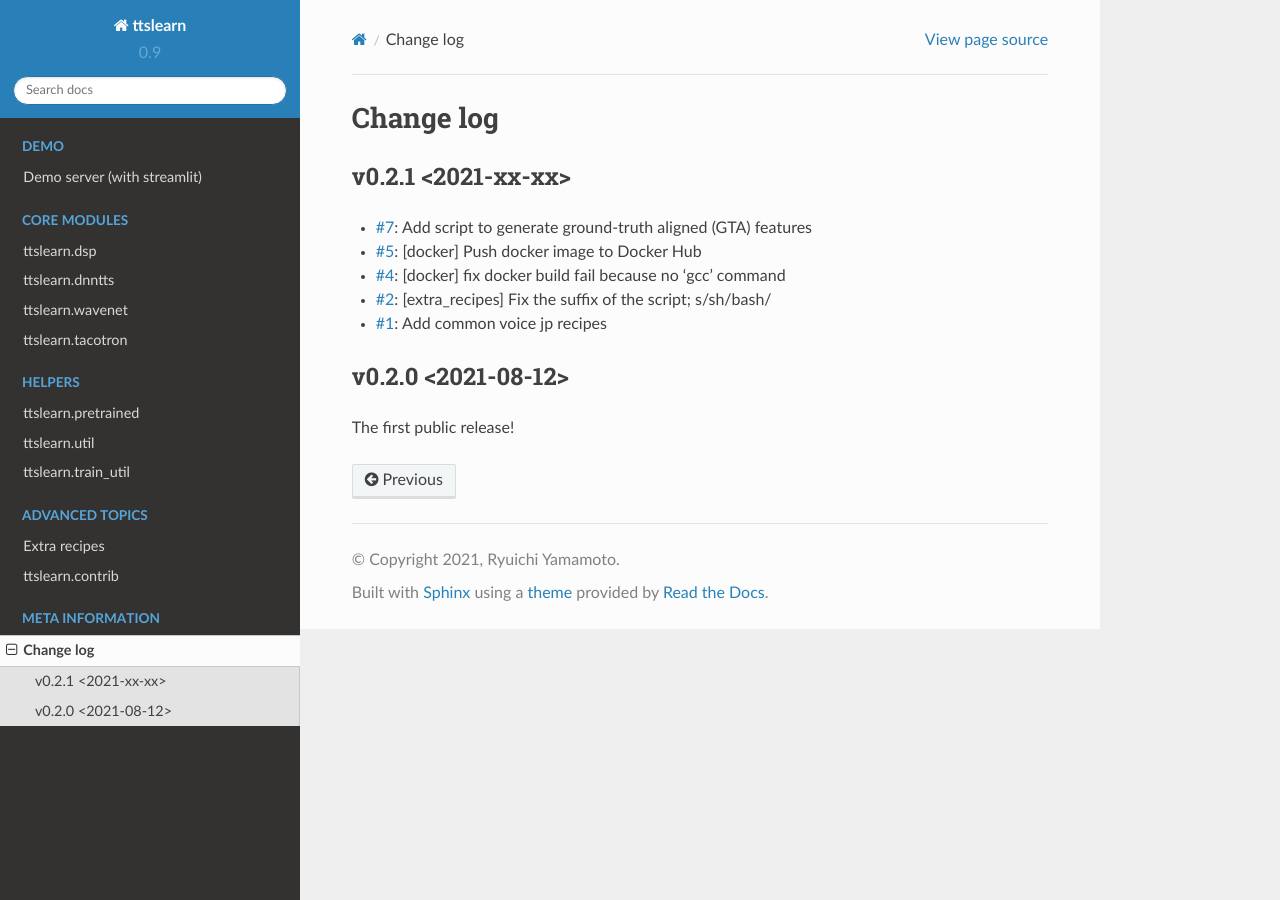
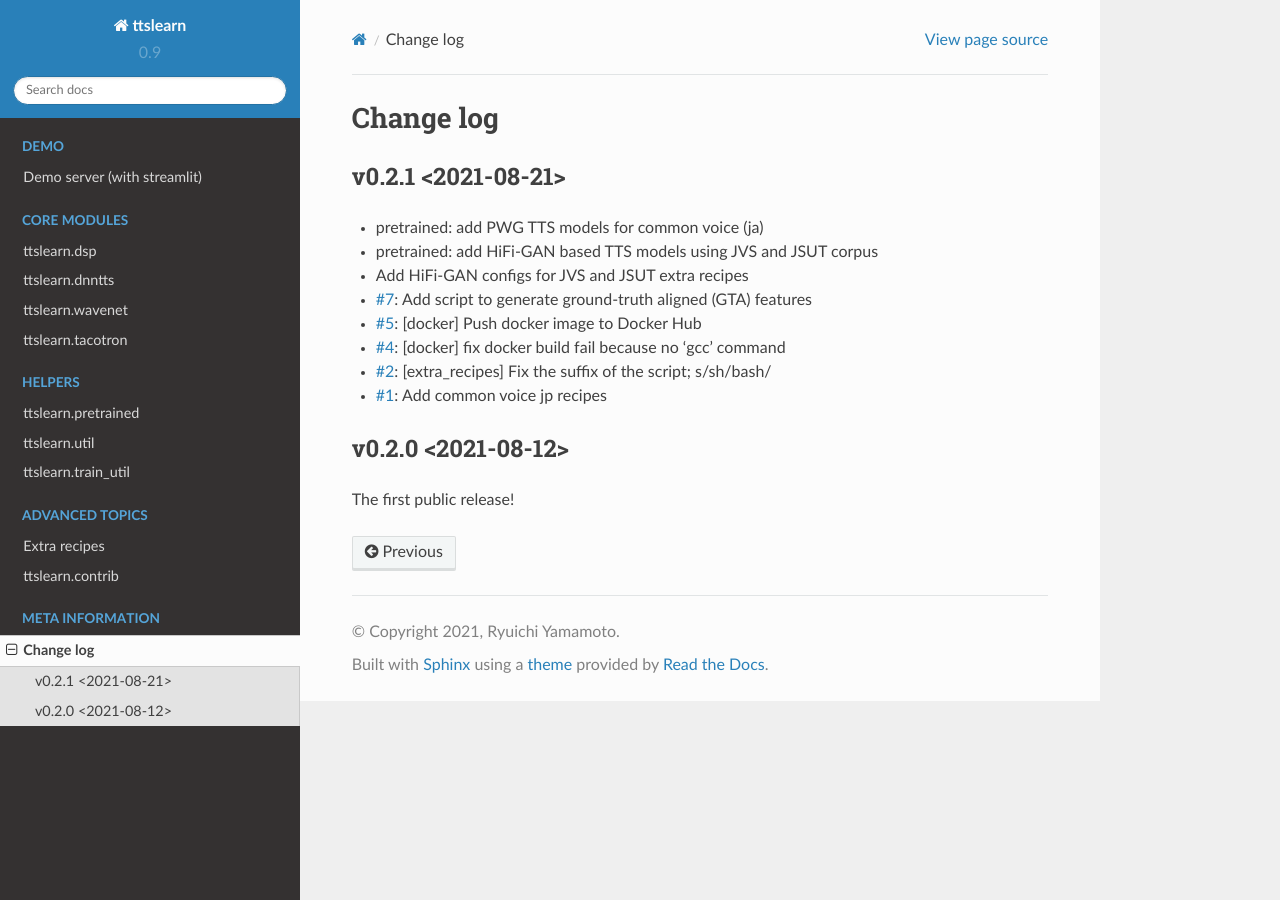
Before and after one commit to r9y9/ttslearn, a Sphinx documentation site: the page built from docs/changelog.rst, in a window 1280 px wide. Built offline with Sphinx 7.4.7 and the Read the Docs theme 2.0.0, drawn with Linux system fonts in a browser that asks for light colours; pages that are not in the unit, such as notebooks, are missing from menus.

Commit message:
update docs

```diff
--- a/docs/changelog.rst
+++ b/docs/changelog.rst
@@ -1,9 +1,12 @@
 Change log
 ==========
 
-v0.2.1 <2021-xx-xx>
+v0.2.1 <2021-08-21>
 -------------------
 
+- pretrained: add PWG TTS models for common voice (ja)
+- pretrained: add HiFi-GAN based TTS models using JVS and JSUT corpus
+- Add HiFi-GAN configs for JVS and JSUT extra recipes
 - `#7`_: Add script to generate ground-truth aligned (GTA) features
 - `#5`_: [docker] Push docker image to Docker Hub
 - `#4`_: [docker] fix docker build fail because no 'gcc' command
```
Also changed, not shown: docs/pretrained.rst (+19 -11 lines).
